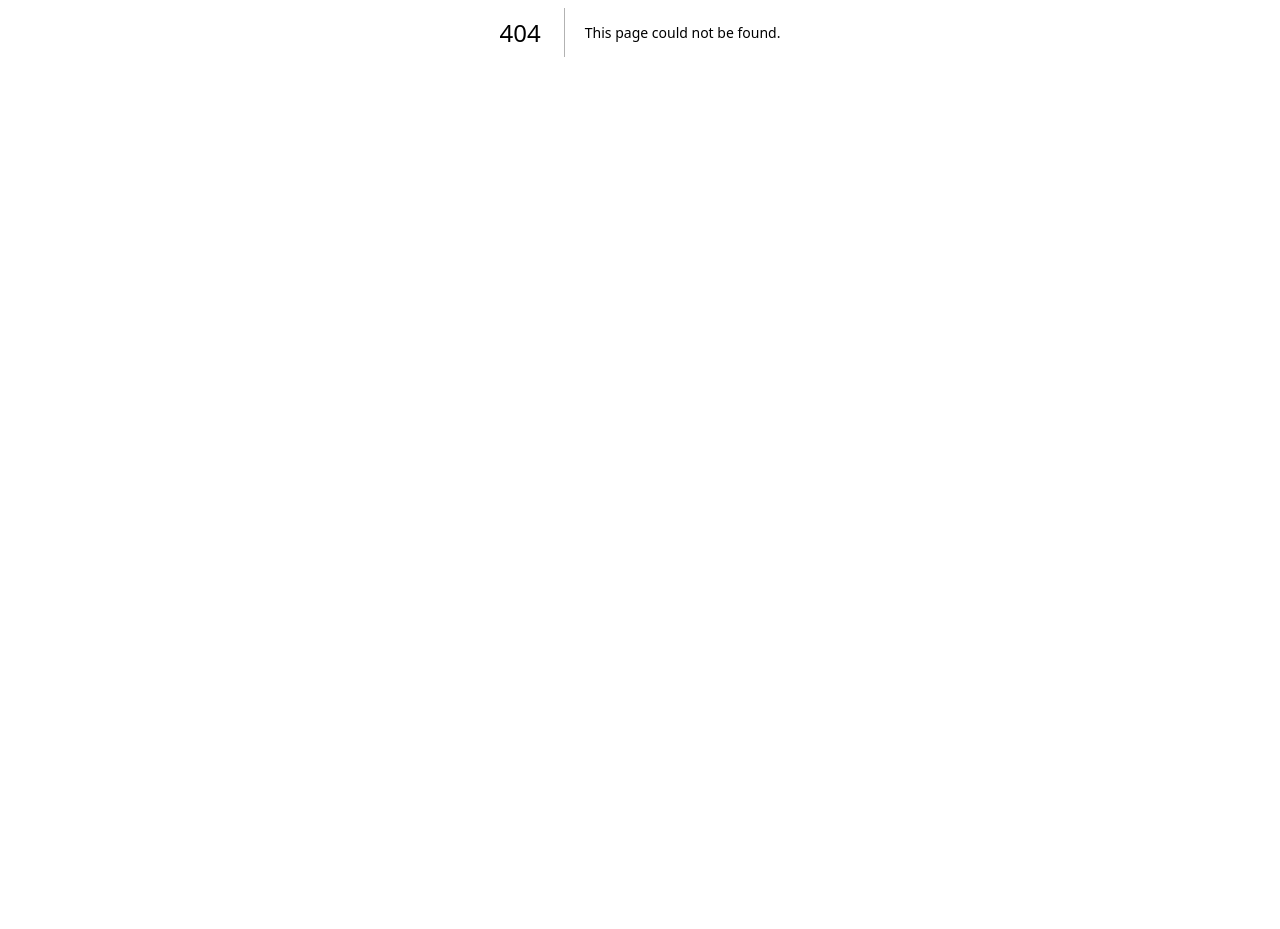
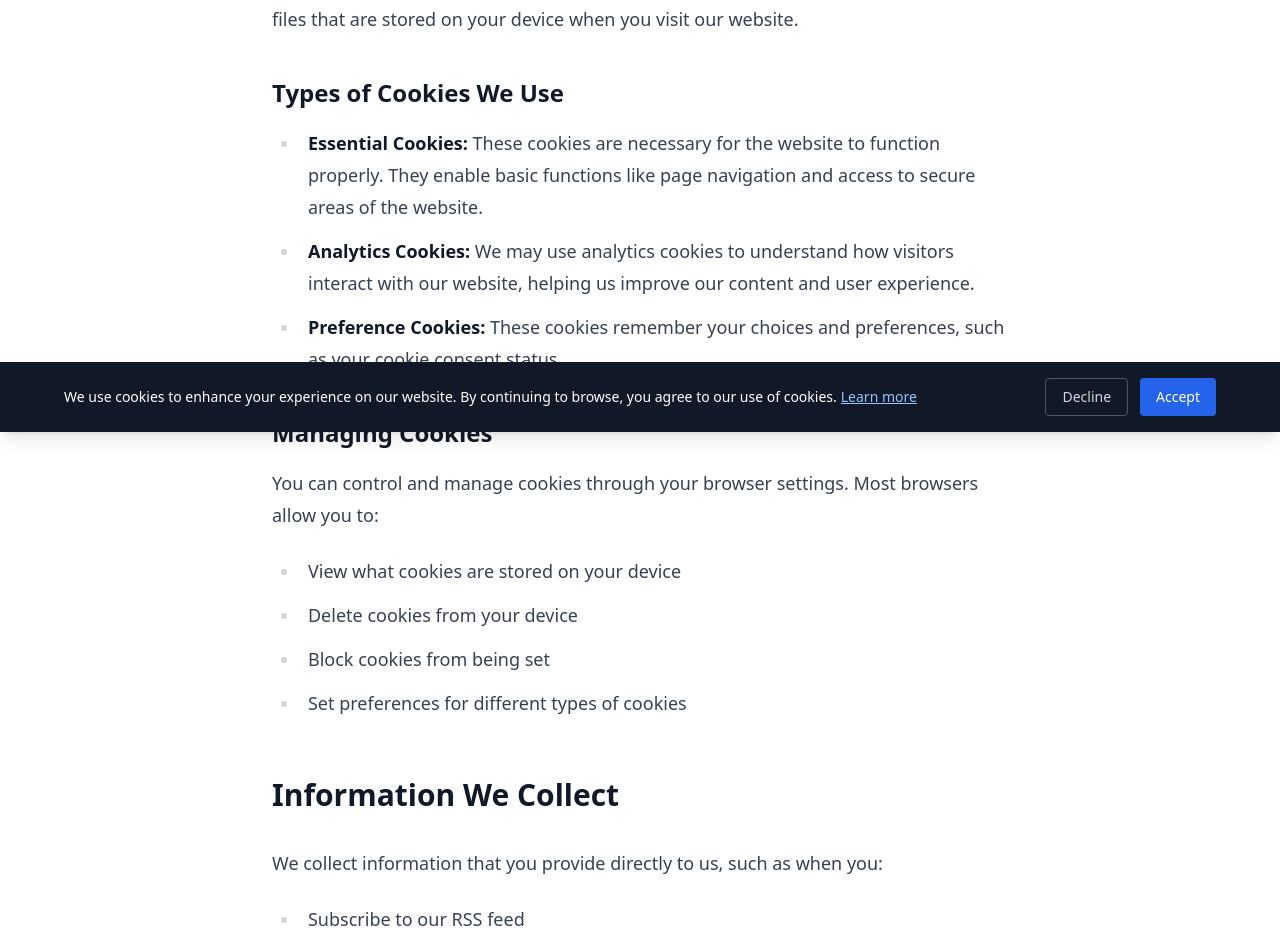
Before and after one commit to kapsoft/deanonsoftware-blog, a Next.js app: page /privacy in a window 1280 px wide. Before the commit this address had no page. Shown: the part 368-1297 px from the top of the page. Before the commit the page ends 800 px from the top, so only its background shows below. Built offline with nearby package versions, Linux system fonts and the light colour scheme.

Commit message:
Add cookie consent banner and privacy policy page

```diff
--- /dev/null
+++ b/components/CookieConsent.js
@@ -0,0 +1,60 @@
+import { useState, useEffect } from 'react';
+
+export default function CookieConsent() {
+  const [showBanner, setShowBanner] = useState(false);
+
+  useEffect(() => {
+    // Check if user has already made a choice
+    const cookieConsent = localStorage.getItem('cookieConsent');
+    if (!cookieConsent) {
+      setShowBanner(true);
+    }
+  }, []);
+
+  const handleAccept = () => {
+    localStorage.setItem('cookieConsent', 'accepted');
+    setShowBanner(false);
+  };
+
+  const handleDecline = () => {
+    localStorage.setItem('cookieConsent', 'declined');
+    setShowBanner(false);
+  };
+
+  if (!showBanner) {
+    return null;
+  }
+
+  return (
+    <div className="fixed bottom-0 left-0 right-0 bg-gray-900 text-white p-4 z-50 shadow-lg">
+      <div className="max-w-6xl mx-auto flex flex-col sm:flex-row items-start sm:items-center justify-between gap-4">
+        <div className="flex-1">
+          <p className="text-sm leading-relaxed">
+            We use cookies to enhance your experience on our website.
+            By continuing to browse, you agree to our use of cookies.
+            <a
+              href="/privacy"
+              className="text-blue-300 hover:text-blue-200 underline ml-1"
+            >
+              Learn more
+            </a>
+          </p>
+        </div>
+        <div className="flex gap-3 flex-shrink-0">
+          <button
+            onClick={handleDecline}
+            className="px-4 py-2 text-sm border border-gray-600 text-gray-300 hover:bg-gray-800 hover:text-white transition-colors rounded"
+          >
+            Decline
+          </button>
+          <button
+            onClick={handleAccept}
+            className="px-4 py-2 text-sm bg-blue-600 text-white hover:bg-blue-700 transition-colors rounded"
+          >
+            Accept
+          </button>
+        </div>
+      </div>
+    </div>
+  );
+}
--- a/components/Footer.js
+++ b/components/Footer.js
@@ -13,6 +13,9 @@ export default function Footer() {
           <div className="flex space-x-6">
             <Link href="/rss.xml" className="text-gray-600 hover:text-gray-900">
               RSS
+            </Link>
+            <Link href="/privacy" className="text-gray-600 hover:text-gray-900">
+              Privacy
             </Link>
             <a
               href="https://twitter.com/kapsoft"
--- a/components/Layout.js
+++ b/components/Layout.js
@@ -1,5 +1,6 @@
 import Header from './Header';
 import Footer from './Footer';
+import CookieConsent from './CookieConsent';
 
 export default function Layout({ children, onSearch }) {
   return (
@@ -9,6 +10,7 @@ export default function Layout({ children, onSearch }) {
         {children}
       </main>
       <Footer />
+      <CookieConsent />
     </div>
   );
 }
--- /dev/null
+++ b/pages/privacy.js
@@ -0,0 +1,113 @@
+import Head from 'next/head';
+import Layout from '../components/Layout';
+import Link from 'next/link';
+
+export default function Privacy() {
+  return (
+    <Layout>
+      <Head>
+        <title>Privacy Policy - deanonsoftware</title>
+        <meta name="description" content="Privacy policy and cookie information for deanonsoftware blog" />
+      </Head>
+
+      <div className="max-w-3xl mx-auto px-4 py-8">
+        <h1 className="text-4xl font-bold mb-8">Privacy Policy</h1>
+
+        <div className="prose prose-lg">
+          <p className="text-gray-600 mb-8">
+            Last updated: {new Date().toLocaleDateString()}
+          </p>
+
+          <h2>Cookie Policy</h2>
+          <p>
+            This website uses cookies to enhance your browsing experience. Cookies are small text files
+            that are stored on your device when you visit our website.
+          </p>
+
+          <h3>Types of Cookies We Use</h3>
+          <ul>
+            <li>
+              <strong>Essential Cookies:</strong> These cookies are necessary for the website to function properly.
+              They enable basic functions like page navigation and access to secure areas of the website.
+            </li>
+            <li>
+              <strong>Analytics Cookies:</strong> We may use analytics cookies to understand how visitors interact
+              with our website, helping us improve our content and user experience.
+            </li>
+            <li>
+              <strong>Preference Cookies:</strong> These cookies remember your choices and preferences,
+              such as your cookie consent status.
+            </li>
+          </ul>
+
+          <h3>Managing Cookies</h3>
+          <p>
+            You can control and manage cookies through your browser settings. Most browsers allow you to:
+          </p>
+          <ul>
+            <li>View what cookies are stored on your device</li>
+            <li>Delete cookies from your device</li>
+            <li>Block cookies from being set</li>
+            <li>Set preferences for different types of cookies</li>
+          </ul>
+
+          <h2>Information We Collect</h2>
+          <p>
+            We collect information that you provide directly to us, such as when you:
+          </p>
+          <ul>
+            <li>Subscribe to our RSS feed</li>
+            <li>Contact us via email</li>
+            <li>Interact with our content</li>
+          </ul>
+
+          <h2>How We Use Your Information</h2>
+          <p>
+            We use the information we collect to:
+          </p>
+          <ul>
+            <li>Provide and maintain our blog services</li>
+            <li>Improve our content and user experience</li>
+            <li>Respond to your inquiries and feedback</li>
+            <li>Analyze website usage and trends</li>
+          </ul>
+
+          <h2>Third-Party Services</h2>
+          <p>
+            Our website may use third-party services that collect information, including:
+          </p>
+          <ul>
+            <li><strong>Vercel:</strong> Our hosting provider may collect analytics data</li>
+            <li><strong>Social Media:</strong> When you share content on social platforms</li>
+          </ul>
+
+          <h2>Your Rights</h2>
+          <p>
+            You have the right to:
+          </p>
+          <ul>
+            <li>Access the personal information we hold about you</li>
+            <li>Request correction of inaccurate information</li>
+            <li>Request deletion of your personal information</li>
+            <li>Withdraw consent for cookie usage</li>
+          </ul>
+
+          <h2>Contact Us</h2>
+          <p>
+            If you have any questions about this privacy policy or our cookie practices,
+            please contact us at{' '}
+            <a href="mailto:kaplan@kapsoft.com" className="text-blue-600 hover:underline">
+              kaplan@kapsoft.com
+            </a>
+          </p>
+
+          <div className="mt-12 pt-8 border-t">
+            <Link href="/" className="text-blue-600 hover:underline">
+              ← Back to Home
+            </Link>
+          </div>
+        </div>
+      </div>
+    </Layout>
+  );
+}
```
